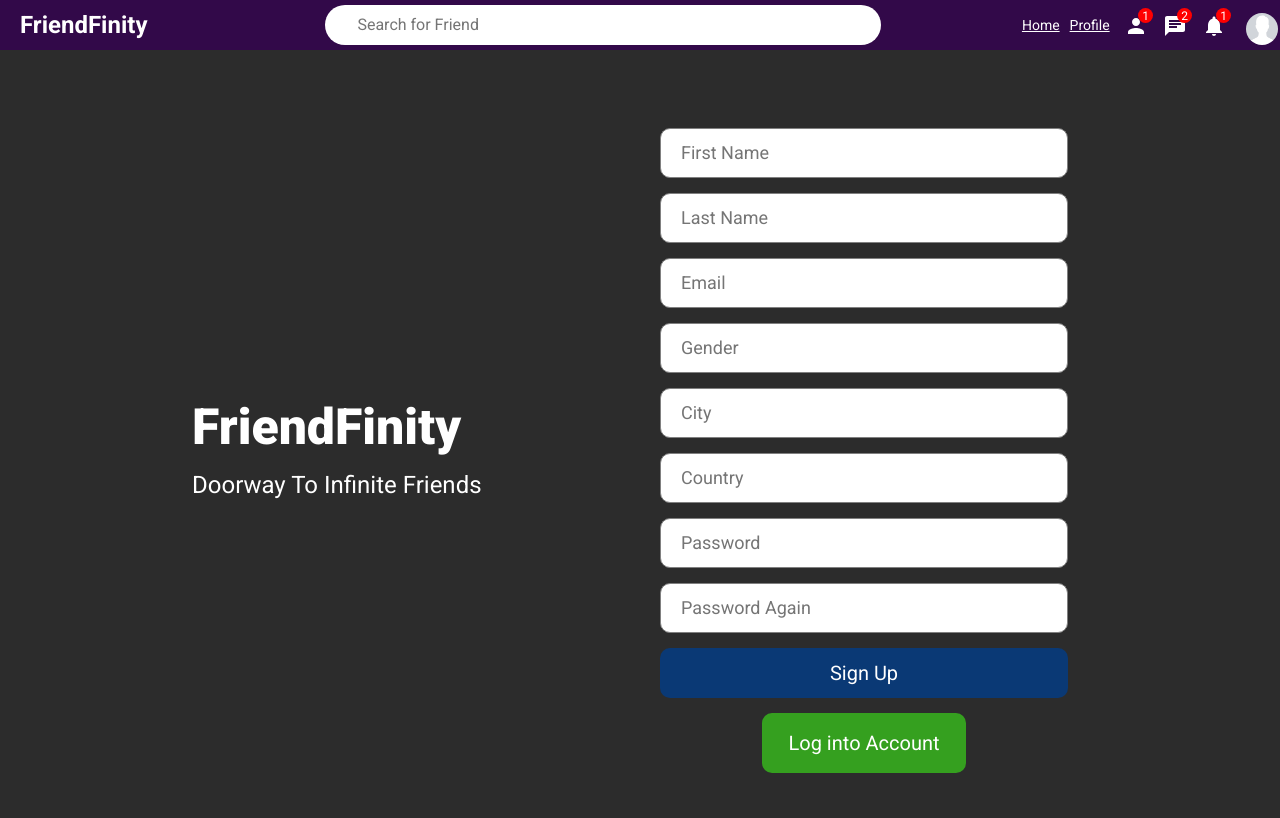
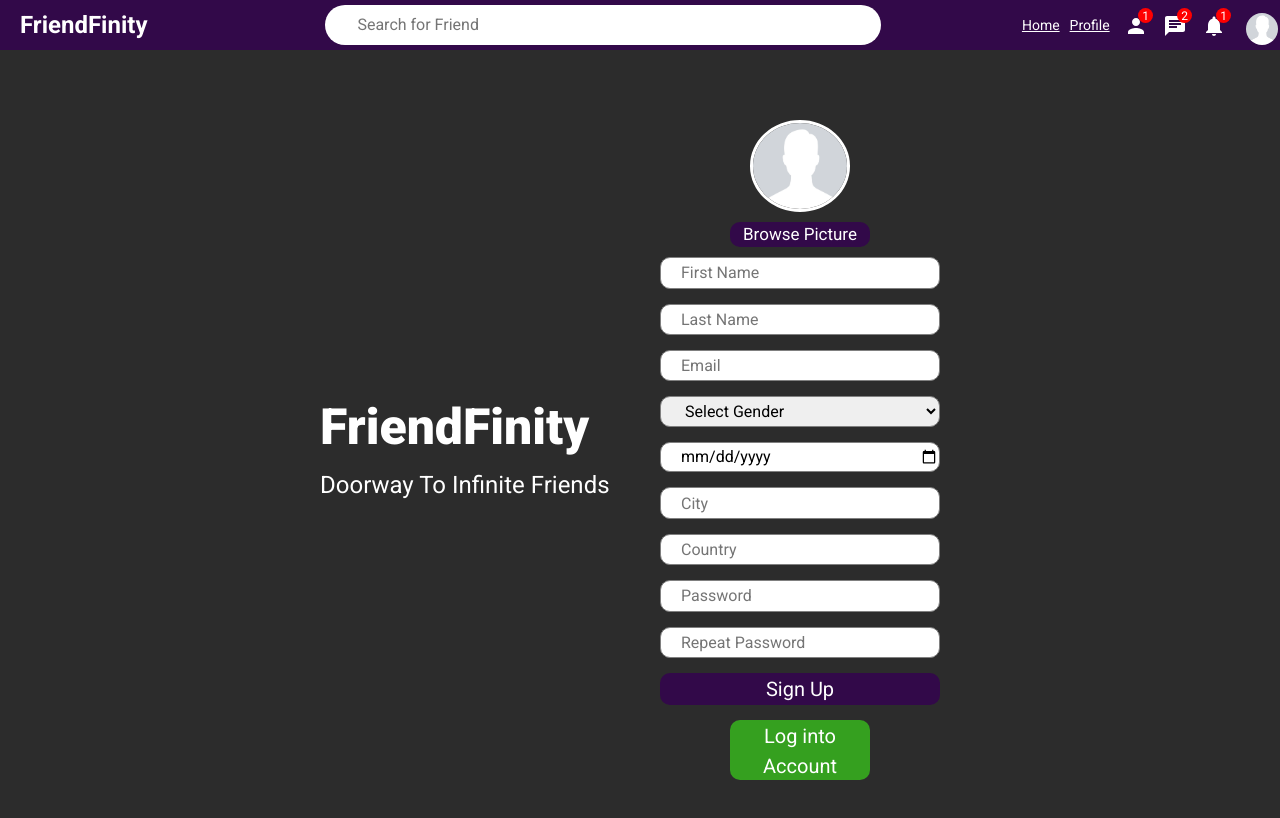
Before and after one commit to mustansir14/friend-finity, a React (Create React App) app: page /register in a window 1280 px wide. Shown: the top 818 px of the page. Built offline with nearby package versions, Linux system fonts and the light colour scheme.

Commit message:
progressgit add .

```diff
--- a/src/pages/login/Login.jsx
+++ b/src/pages/login/Login.jsx
@@ -63,7 +63,10 @@ export default function Login() {
               Log In
             </button>
             <span className="loginForgot">Forgot Password?</span>
-            <button className="loginRegisterButton">
+            <button
+              className="loginRegisterButton"
+              onClick={() => navigate("/register")}
+            >
               Create a New Account
             </button>
           </form>
--- a/src/pages/login/login.css
+++ b/src/pages/login/login.css
@@ -6,7 +6,7 @@
   justify-content: center;
 }
 .loginWrapper {
-  width: 70%;
+  width: 50%;
   height: 70%;
   display: flex;
 }
@@ -51,7 +51,7 @@
   height: 60px;
   border-radius: 10px;
   border: none;
-  background-color: #0a3975;
+  background-color: #320949;
   color: white;
   font-size: 20px;
   font-weight: 500;
--- a/src/pages/register/Register.jsx
+++ b/src/pages/register/Register.jsx
@@ -1,32 +1,127 @@
-import './register.css'
+import "./register.css";
+import { useNavigate } from "react-router-dom";
+import { useState } from "react";
+import axios from "axios";
+import ClipLoader from "react-spinners/ClipLoader";
 
 export default function Register() {
+  let navigate = useNavigate();
+  const [fileInput, setFileInput] = useState();
+  const [previewSource, setPreviewSource] = useState();
+  const [uploading, setUploading] = useState(false);
+
+  const handleSubmit = (e) => {
+    e.preventDefault();
+  };
+
+  const handleFileInputChange = (e) => {
+    const file = e.target.files[0];
+    const reader = new FileReader();
+    if (file) {
+      reader.readAsDataURL(file);
+      reader.onloadend = () => {
+        setPreviewSource(reader.result);
+      };
+    } else {
+      setPreviewSource("");
+    }
+  };
+
   return (
     <div className="register">
       <div className="registerWrapper">
         <div className="registerLeft">
           <h3 className="registerLogo">FriendFinity</h3>
-                    <span className="registerDesc">
-                        Doorway To Infinite Friends
-                    </span>
+          <span className="registerDesc">Doorway To Infinite Friends</span>
         </div>
         <div className="registerRight">
-                <div className="registerBox">
-                    <input placeholder="First Name" className="registerInput" />
-                    <input placeholder="Last Name" className="registerInput" />
-                    <input placeholder="Email" className="registerInput" />
-                    <input placeholder="Gender" className="registerInput" />
-                    <input placeholder="City" className="registerInput" />
-                    <input placeholder="Country" className="registerInput" />
-                    <input placeholder="Password" className="registerInput" />
-                    <input placeholder="Password Again" className="registerInput" />
-                    <button className="registerButton">Sign Up</button>
-                    <button className="registerRegisterButton">
+          <form className="registerBox" onSubmit={handleSubmit}>
+            <img
+              src={previewSource ? previewSource : "/assets/no-profile-pic.png"}
+              className="userImg"
+            />
+            <label htmlFor="files" className="selectDisplayBtn">
+              Browse Picture
+            </label>
+            <input
+              style={{ display: "none" }}
+              id="files"
+              type="file"
+              accept="image/*"
+              onChange={handleFileInputChange}
+              value={fileInput}
+            />
+            <input
+              type="text"
+              placeholder="First Name"
+              className="registerInput"
+              required={true}
+            />
+            <input
+              type="text"
+              placeholder="Last Name"
+              className="registerInput"
+              required={true}
+            />
+            <input
+              type="email"
+              placeholder="Email"
+              className="registerInput"
+              required={true}
+            />
+            <select
+              placeholder="Gender"
+              className="registerInput"
+              required={true}
+            >
+              <option value="" disabled selected>
+                Select Gender
+              </option>
+              <option value="m">Male</option>
+              <option value="f">Female</option>
+              <option value="o">Other</option>
+            </select>
+            <input
+              type="date"
+              className="registerInput"
+              placeholder="Date of Birth"
+            />
+            <input
+              placeholder="City"
+              className="registerInput"
+              required={true}
+              type="text"
+            />
+            <input
+              placeholder="Country"
+              className="registerInput"
+              required={true}
+              type="text"
+            />
+            <input
+              placeholder="Password"
+              className="registerInput"
+              required={true}
+              type="password"
+            />
+            <input
+              placeholder="Repeat Password"
+              className="registerInput"
+              required={true}
+              type="password"
+            />
+            <button type="submit" className="registerButton">
+              Sign Up
+            </button>
+            <button
+              className="registerRegisterButton"
+              onClick={() => navigate("/login")}
+            >
               Log into Account
             </button>
+          </form>
         </div>
       </div>
     </div>
-        </div>
-    )
+  );
 }
--- a/src/pages/register/register.css
+++ b/src/pages/register/register.css
@@ -6,7 +6,7 @@
   justify-content: center;
 }
 .registerWrapper {
-  width: 70%;
+  width: 50%;
   height: 70%;
   display: flex;
 }
@@ -39,7 +39,7 @@
   height: 50px;
   border-radius: 10px;
   border: 1px solid gray;
-  font-size: 18px;
+  font-size: 16px;
   padding-left: 20px;
   margin-bottom: 15px;
 }
@@ -51,7 +51,7 @@
   height: 50px;
   border-radius: 10px;
   border: none;
-  background-color: #0a3975;
+  background-color: #320949;
   color: white;
   font-size: 20px;
   font-weight: 500;
@@ -70,3 +70,28 @@
   font-weight: 500;
   cursor: pointer;
 }
+
+.selectDisplayBtn {
+  height: 40px;
+  border-radius: 10px;
+  border: none;
+  background-color: #320949;
+  color: white;
+  font-size: 17px;
+  font-weight: 500;
+  cursor: pointer;
+  margin-bottom: 15px;
+  text-align: center;
+  width: 50%;
+  margin: 10px auto;
+}
+
+.userImg {
+  width: 100px;
+  height: 150px;
+  border-radius: 50%;
+  object-fit: cover;
+  border: 3px solid white;
+  align-items: center;
+  margin: 0 auto;
+}
```
Lines whose indentation alone changed are shown as unchanged.
